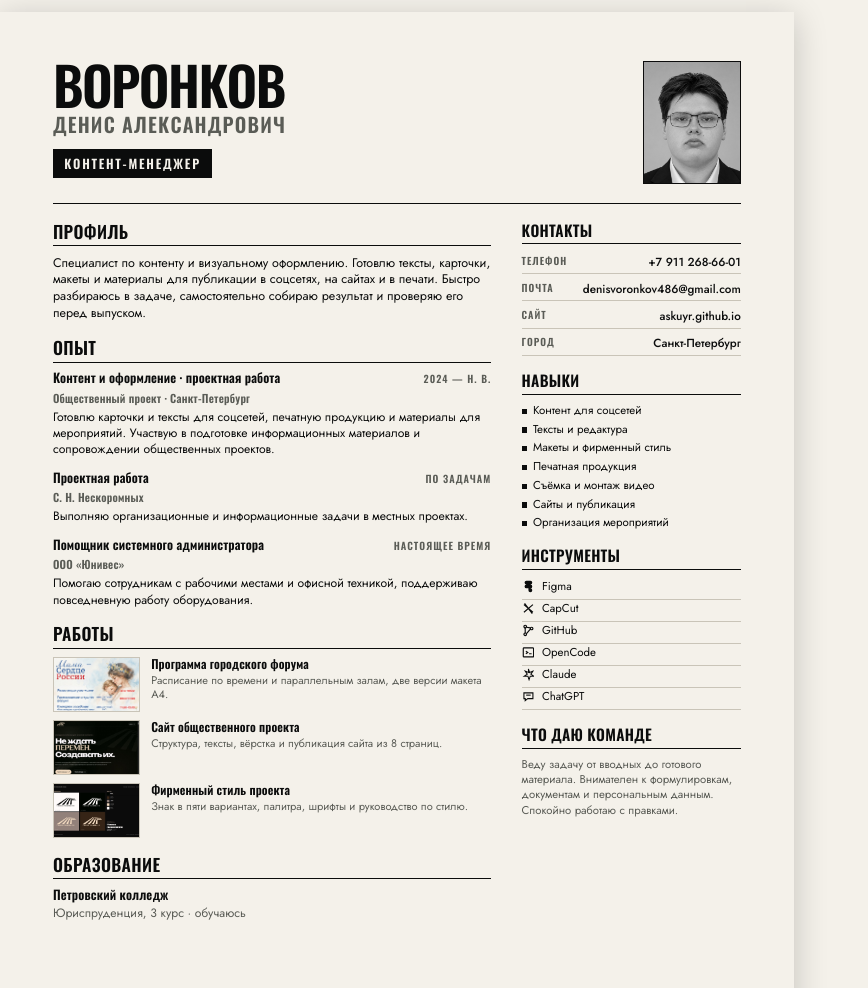
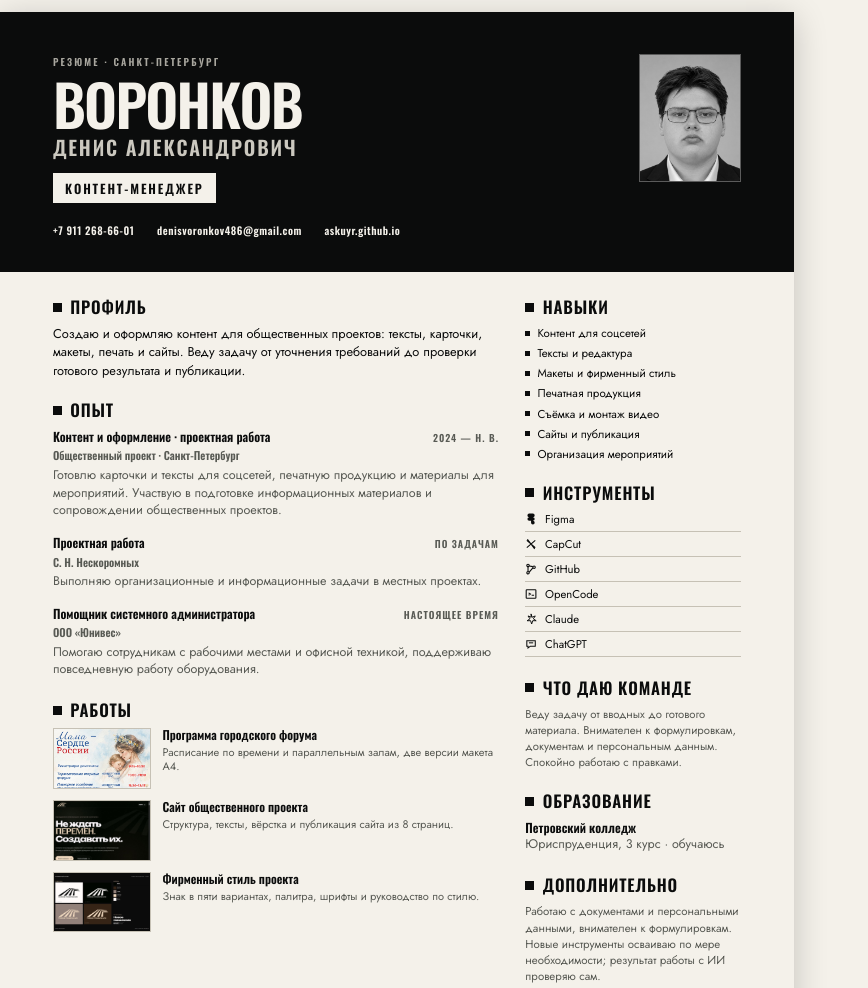
Before and after one commit to askuyr/askuyr.github.io, a plain HTML site: page assets/docs/voronkov-resume-2026.html in a window 1280 px wide. Shown: the top 988 px of the page, without its empty margins (0-868 px from the left). Drawn offline with Linux system fonts and the light colour scheme.

Commit message:
feat(resume): новая версия PDF — тёмная шапка и плотная сетка
Шапка-поле с портретом, крупное имя, две колонки, работы с превью.

Убраны дубли контактов; добавлены блоки «Дополнительно» и образование.

```diff
--- a/assets/docs/voronkov-resume-2026.html
+++ b/assets/docs/voronkov-resume-2026.html
@@ -10,10 +10,11 @@
 @font-face{font-family:Jost;src:url("../fonts/jost-normal-300-600-latin.woff2");font-weight:300 600}
 
 :root{
+  --void:#0b0c0c;
   --bone:#f4f1ea;
   --ink:#0b0c0c;
-  --soft:#5a5c56;
-  --line:#c9c4b8;
+  --soft:#585a54;
+  --line:#c6c1b5;
   --accent:#0f6b73;
 }
 
@@ -23,77 +24,106 @@ html,body{margin:0;width:210mm;height:297mm}
 body{
   background:var(--bone);color:var(--ink);
   font-family:Jost,"Helvetica Neue",Arial,sans-serif;
-  font-size:9.1pt;line-height:1.34;
+  font-size:9.4pt;line-height:1.42;
   -webkit-print-color-adjust:exact;print-color-adjust:exact;
 }
-.page{height:297mm;padding:13mm 14mm 10mm;position:relative;display:flex;flex-direction:column}
+.page{height:297mm;display:flex;flex-direction:column}
 
-/* шапка */
-.head{display:flex;justify-content:space-between;gap:10mm;align-items:flex-start;border-bottom:1px solid var(--ink);padding-bottom:5mm}
-.name{margin:0;font:600 40pt/.86 Oswald,"Arial Narrow",sans-serif;letter-spacing:-.03em;text-transform:uppercase}
-.name span{display:block;font-size:15pt;font-weight:400;letter-spacing:.06em;margin-top:2.5mm;text-transform:uppercase;color:var(--soft)}
-.role{margin-top:4mm;display:inline-block;padding:1.4mm 3mm;background:var(--ink);color:var(--bone);font:500 9.5pt Oswald,sans-serif;letter-spacing:.14em;text-transform:uppercase}
-.head__photo{width:26mm;height:32.5mm;object-fit:cover;filter:grayscale(1);flex:none;border:1px solid var(--ink)}
+/* ===== шапка ===== */
+.head{
+  background:var(--void);color:var(--bone);
+  padding:11mm 14mm 9mm;
+  display:grid;grid-template-columns:1fr 27mm;gap:8mm;align-items:start;
+}
+.kicker{
+  margin:0 0 3mm;color:#a9a79f;
+  font:400 7.4pt Oswald,sans-serif;letter-spacing:.22em;text-transform:uppercase;
+}
+.name{margin:0;font:600 43pt/.84 Oswald,"Arial Narrow",sans-serif;letter-spacing:-.03em;text-transform:uppercase}
+.name em{display:block;font-style:normal;font-size:15pt;font-weight:400;letter-spacing:.09em;margin-top:3mm;color:#cbc8bf}
+.role{
+  display:inline-block;margin-top:4.5mm;padding:1.5mm 3.2mm;
+  background:var(--bone);color:var(--void);
+  font:500 9.5pt Oswald,sans-serif;letter-spacing:.15em;text-transform:uppercase;
+}
+.contact{
+  display:flex;flex-wrap:wrap;gap:1.6mm 6mm;margin-top:5mm;
+  font:400 8pt Oswald,sans-serif;letter-spacing:.05em;color:#cbc8bf;
+}
+.contact b{font-weight:400;color:var(--bone)}
+.photo{width:27mm;height:34mm;object-fit:cover;filter:grayscale(1);border:1px solid #5a5c56}
 
-/* сетка */
-.cols{display:grid;grid-template-columns:1fr 58mm;gap:8mm;margin-top:5mm;flex:1}
-h2{font:500 13pt/1 Oswald,"Arial Narrow",sans-serif;letter-spacing:.02em;text-transform:uppercase;margin:0 0 2.2mm;padding-bottom:1.4mm;border-bottom:1px solid var(--ink)}
-section{margin-bottom:4.6mm}
-h3{font:500 9.6pt/1.15 Oswald,"Arial Narrow",sans-serif;margin:0 0 .6mm;letter-spacing:.01em}
+/* ===== тело ===== */
+.body{padding:7mm 14mm 0;display:grid;grid-template-columns:1fr 57mm;gap:7mm;flex:1;min-height:0}
+h2{
+  display:flex;align-items:center;gap:2.2mm;
+  margin:0 0 2.6mm;
+  font:500 12.5pt/1 Oswald,"Arial Narrow",sans-serif;letter-spacing:.05em;text-transform:uppercase;
+}
+h2:before{content:"";width:2.4mm;height:2.4mm;background:var(--ink);flex:none}
+section{margin-bottom:6mm;break-inside:avoid}
+h3{font:500 9.4pt/1.2 Oswald,"Arial Narrow",sans-serif;margin:0 0 .5mm}
 p{margin:0}
 .muted{color:var(--soft)}
 
-/* профиль */
-.profile{font-size:9.4pt}
+.profile{font-size:9.6pt}
 
 /* опыт */
-.job{margin-bottom:3.4mm}
+.job{margin-bottom:4mm}
 .job:last-child{margin-bottom:0}
-.job__top{display:flex;justify-content:space-between;gap:3mm;align-items:baseline}
-.job__date{font:400 7.6pt Oswald,sans-serif;letter-spacing:.1em;text-transform:uppercase;color:var(--soft);white-space:nowrap}
-.job__org{font:400 8.4pt Oswald,sans-serif;letter-spacing:.02em;color:var(--soft);margin:.4mm 0 .9mm}
+.job__top{display:flex;justify-content:space-between;align-items:baseline;gap:3mm}
+.job__date{font:400 7.4pt Oswald,sans-serif;letter-spacing:.1em;text-transform:uppercase;color:var(--soft);white-space:nowrap}
+.job__org{font:400 8.3pt Oswald,sans-serif;color:var(--soft);margin:.4mm 0 .9mm}
+.job p:last-child{color:var(--soft)}
 
 /* работы */
-.works{display:grid;gap:2.2mm}
-.work{display:grid;grid-template-columns:23mm 1fr;gap:3mm;align-items:start}
-.work img{width:23mm;height:14.5mm;object-fit:cover;object-position:top center;border:1px solid var(--line)}
-.work h3{font-size:9.2pt;margin-bottom:.4mm}
+.works{display:grid;gap:3mm}
+.work{display:grid;grid-template-columns:26mm 1fr;gap:3mm;align-items:start}
+.work img{width:26mm;height:16mm;object-fit:cover;object-position:top center;border:1px solid var(--line)}
+.work h3{font-size:9.2pt}
 .work p{font-size:8.3pt;color:var(--soft);line-height:1.3}
 
-/* правые колонки */
-.side h2{font-size:11.5pt}
-.facts{display:grid;gap:1.4mm;margin:0;padding:0;list-style:none}
-.facts li{display:flex;justify-content:space-between;gap:2mm;border-bottom:1px solid var(--line);padding-bottom:1mm;font-size:8.6pt}
-.facts li span{font:400 7.5pt Oswald,sans-serif;letter-spacing:.1em;text-transform:uppercase;color:var(--soft)}
-.facts b{font:500 8.8pt Jost,sans-serif;letter-spacing:0;text-align:right}
-.skills{display:grid;gap:.9mm;font-size:8.6pt;list-style:none;margin:0;padding:0}
-.skills li{padding-left:3mm;position:relative}
-.skills li:before{content:"";position:absolute;left:0;top:1.55mm;width:1.4mm;height:1.4mm;background:var(--ink)}
-.tools{font-size:8.5pt;line-height:1.5;color:var(--soft)}
-.tool{display:flex;align-items:center;gap:2mm;padding-bottom:1mm;border-bottom:1px solid var(--line);color:var(--ink);font-size:8.6pt}
-.tool svg{width:3.4mm;height:3.4mm;flex:none}
+/* правая колонка */
+.row{display:flex;justify-content:space-between;gap:2mm;border-bottom:1px solid var(--line);padding-bottom:1.1mm;margin-bottom:1.1mm;font-size:8.5pt}
+.row:last-child{margin-bottom:0;border-bottom:0;padding-bottom:0}
+.row span{font:400 7.3pt Oswald,sans-serif;letter-spacing:.1em;text-transform:uppercase;color:var(--soft)}
+.skills{display:grid;gap:1mm;list-style:none;margin:0;padding:0;font-size:8.6pt}
+.skills li{padding-left:3.2mm;position:relative}
+.skills li:before{content:"";position:absolute;left:0;top:1.5mm;width:1.3mm;height:1.3mm;background:var(--ink)}
+.tools{display:grid;gap:1.1mm;list-style:none;margin:0;padding:0}
+.tool{display:flex;align-items:center;gap:2mm;padding-bottom:1mm;border-bottom:1px solid var(--line);font-size:8.5pt}
+.tool svg{width:3.2mm;height:3.2mm;flex:none}
 
 /* подвал */
-.foot{margin-top:auto;display:flex;justify-content:space-between;gap:4mm;border-top:1px solid var(--ink);padding-top:2.2mm;font:400 7.4pt Oswald,sans-serif;letter-spacing:.12em;text-transform:uppercase;color:var(--soft)}
+.foot{
+  margin:0 14mm;padding:2.4mm 0 3mm;border-top:1px solid var(--ink);
+  display:flex;justify-content:space-between;gap:4mm;
+  font:400 7.3pt Oswald,sans-serif;letter-spacing:.13em;text-transform:uppercase;color:var(--soft);
+}
 @media screen{body{margin:12px auto;box-shadow:0 6px 32px #0003}}
-@media print{html,body{width:210mm;height:297mm}}
 </style>
 </head>
 <body><main class="page">
 
 <header class="head">
   <div>
-    <p class="name">Воронков<span>Денис Александрович</span></p>
+    <p class="kicker">Резюме · Санкт-Петербург</p>
+    <h1 class="name">Воронков<em>Денис Александрович</em></h1>
     <div class="role">Контент-менеджер</div>
+    <div class="contact">
+      <b>+7 911 268-66-01</b>
+      <b>denisvoronkov486@gmail.com</b>
+      <b>askuyr.github.io</b>
+    </div>
   </div>
-  <img class="head__photo" src="../img/resume-photo.jpg" alt="Денис Воронков">
+  <img class="photo" src="../img/resume-photo.jpg" alt="Денис Воронков">
 </header>
 
-<div class="cols">
+<div class="body">
   <div>
     <section>
       <h2>Профиль</h2>
-      <p class="profile">Специалист по контенту и визуальному оформлению. Готовлю тексты, карточки, макеты и материалы для публикации в соцсетях, на сайтах и в печати. Быстро разбираюсь в задаче, самостоятельно собираю результат и проверяю его перед выпуском.</p>
+      <p class="profile">Создаю и оформляю контент для общественных проектов: тексты, карточки, макеты, печать и сайты. Веду задачу от уточнения требований до проверки готового результата и публикации.</p>
     </section>
 
     <section>
@@ -132,25 +162,9 @@ p{margin:0}
         </article>
       </div>
     </section>
-
-    <section>
-      <h2>Образование</h2>
-      <h3>Петровский колледж</h3>
-      <p class="muted">Юриспруденция, 3 курс · обучаюсь</p>
-    </section>
   </div>
 
-  <aside class="side">
-    <section>
-      <h2>Контакты</h2>
-      <ul class="facts">
-        <li><span>Телефон</span><b>+7 911 268-66-01</b></li>
-        <li><span>Почта</span><b>denisvoronkov486@gmail.com</b></li>
-        <li><span>Сайт</span><b>askuyr.github.io</b></li>
-        <li><span>Город</span><b>Санкт-Петербург</b></li>
-      </ul>
-    </section>
-
+  <aside>
     <section>
       <h2>Навыки</h2>
       <ul class="skills">
@@ -166,7 +180,7 @@ p{margin:0}
 
     <section>
       <h2>Инструменты</h2>
-      <ul class="tools" style="margin:0;padding:0;list-style:none">
+      <ul class="tools">
         <li class="tool"><svg viewBox="0 0 16 20" fill="currentColor" aria-hidden="true"><path d="M5 1h3v6H5a3 3 0 1 1 0-6Zm3 0h3a3 3 0 1 1 0 6H8V1ZM5 7h3v6H5a3 3 0 1 1 0-6Zm3 0h3a3 3 0 1 1 0 6H8V7Zm0 6h3a3 3 0 1 1-3 3v-3Z"/></svg>Figma</li>
         <li class="tool"><svg viewBox="0 0 20 20" fill="none" stroke="currentColor" stroke-width="1.8" aria-hidden="true"><path d="m3 4 14 12M17 4 3 16M4 2l12 16"/></svg>CapCut</li>
         <li class="tool"><svg viewBox="0 0 20 20" fill="none" stroke="currentColor" stroke-width="1.8" aria-hidden="true"><circle cx="5" cy="4" r="2"/><circle cx="15" cy="7" r="2"/><circle cx="5" cy="16" r="2"/><path d="M5 6v8m2-9 6 1m-6 9 6-7"/></svg>GitHub</li>
@@ -180,6 +194,16 @@ p{margin:0}
       <h2>Что даю команде</h2>
       <p class="muted" style="font-size:8.5pt">Веду задачу от вводных до готового материала. Внимателен к формулировкам, документам и персональным данным. Спокойно работаю с правками.</p>
     </section>
+    <section>
+      <h2>Образование</h2>
+      <h3>Петровский колледж</h3>
+      <p class="muted">Юриспруденция, 3 курс · обучаюсь</p>
+    </section>
+
+    <section>
+      <h2>Дополнительно</h2>
+      <p class="muted" style="font-size:8.6pt">Работаю с документами и персональными данными, внимателен к формулировкам. Новые инструменты осваиваю по мере необходимости; результат работы с ИИ проверяю сам.</p>
+    </section>
   </aside>
 </div>
 
```
Also changed, not shown: 1 other file.
